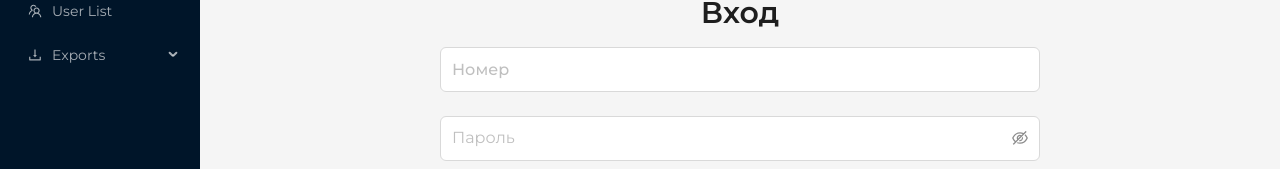
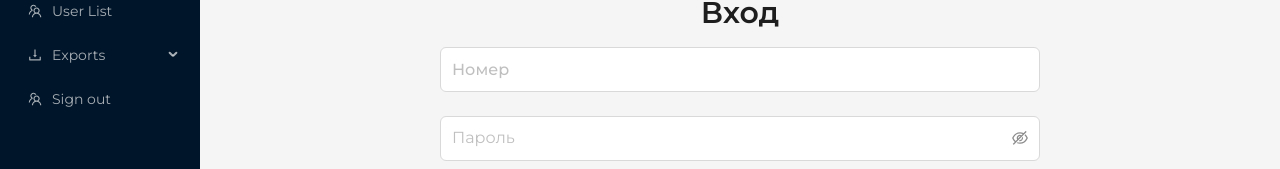
Before and after one commit to Sapariyeva/esdp-team-3-frontend, a React (Vite) app: page /signIn in a window 1280 px wide. Shown: the part 283-452 px from the top of the page. Built offline with nearby package versions, Linux system fonts and the light colour scheme.

Commit message:
9.10 Добавил кнопку выхода из системы

```diff
--- a/src/app/user.slice.ts
+++ b/src/app/user.slice.ts
@@ -89,13 +89,19 @@ export const signInConfirmRole = createAsyncThunk(
 
 export const signOut = createAsyncThunk(
 	'signOut',
-	async (token: string, { rejectWithValue }) => {
+	async (_, { rejectWithValue }) => {
 		try {
-			await $api.post('/user/signOut', null, {
-				headers: {
-					Authorization: `Bearer ${token}`,
-				},
-			});
+			const { data } = await $api.post('/user/signOut');
+			if (data.success) {
+				console.log('accessToken before remove: ', localStorage.getItem('token'))
+				localStorage.removeItem('token');
+				console.log('accessToken after remove: ', localStorage.getItem('token'))
+				console.log('refreshToken before remove: ', localStorage.getItem('refreshToken'))
+				localStorage.removeItem('refreshToken');
+				console.log('refreshToken after remove: ', localStorage.getItem('refreshToken'))
+			} else {
+				console.error('Failed to sign out');
+			}
 		} catch (e) {
 			return rejectWithValue('HTTP error signOut');
 		}
@@ -158,6 +164,7 @@ export const userSlice = createSlice({
 				signIn.fulfilled,
 				(state, action: PayloadAction<IUser | IUser[]>) => {
 					const { payload } = action;
+					console.log('payload: ', payload);
 					if (Array.isArray(payload)) {
 						state.user = payload;
 						state.multiRoleSuccess = true;
--- a/src/components/Sidebar/Sidebar.tsx
+++ b/src/components/Sidebar/Sidebar.tsx
@@ -2,11 +2,11 @@ import { useState } from 'react';
 import { DownloadOutlined, HomeOutlined, OrderedListOutlined, TeamOutlined, UserAddOutlined, UserOutlined } from '@ant-design/icons';
 import type { MenuProps } from 'antd';
 import { Menu } from 'antd';
-import './Sidebar.scss'
 import Sider from 'antd/es/layout/Sider';
 import { useAppDispatch } from '@/app/store';
 import { exportOrderListToCSV } from '@/app/order.slice';
-import { exportUserListToCSV } from '@/app/user.slice';
+import { exportUserListToCSV, signOut } from '@/app/user.slice';
+import './Sidebar.scss'
 
 type MenuItem = Required<MenuProps>['items'][number];
 
@@ -90,6 +90,15 @@ const Sidebar = () => {
                 },
             ],
         },
+        {
+            label: (
+                <span onClick={() => dispatch(signOut())}>
+                    Sign out
+                </span>
+            ),
+            key: 'signout',
+            icon: <TeamOutlined />
+        },
     ];
 
     return (
```
